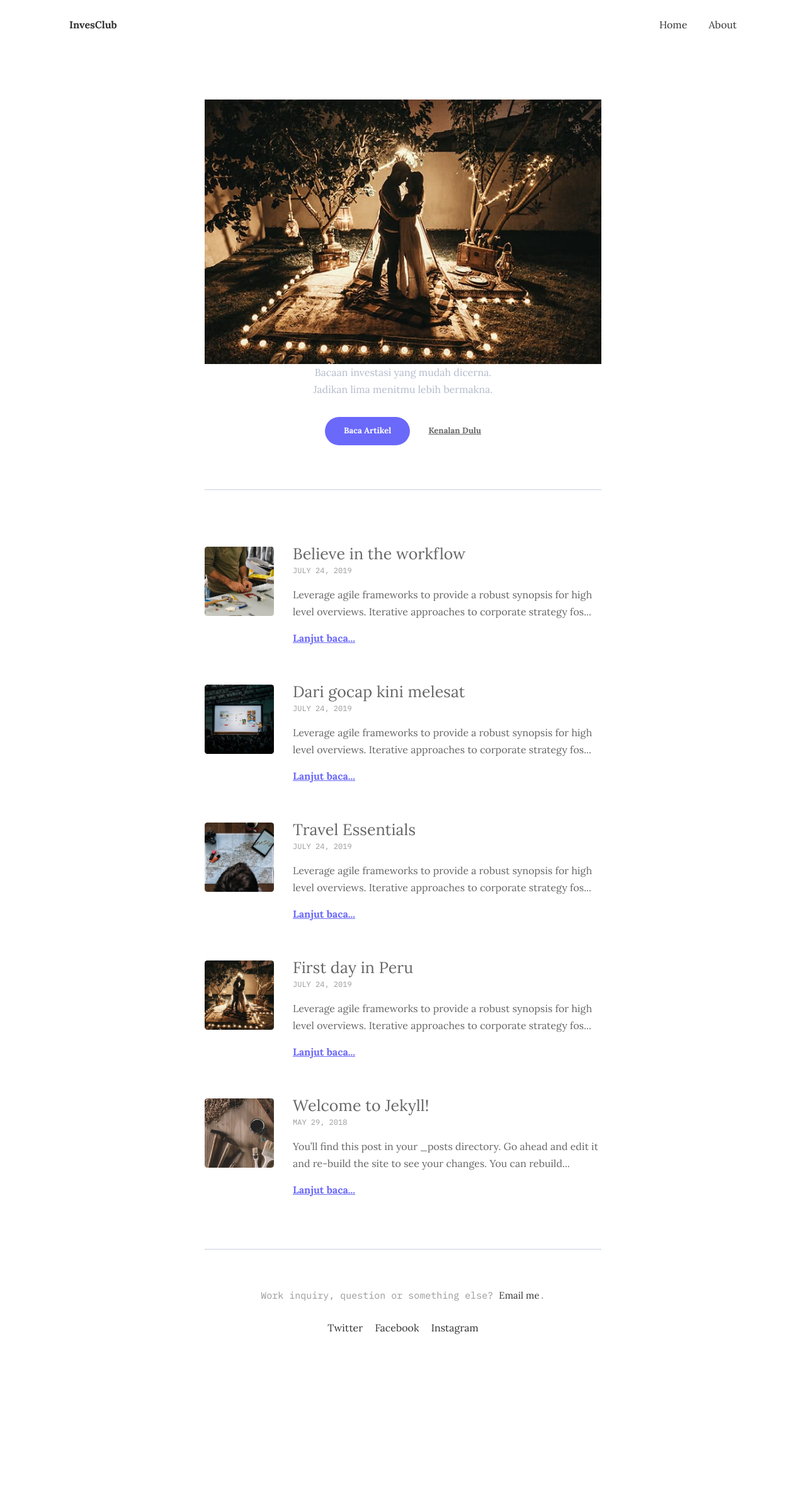
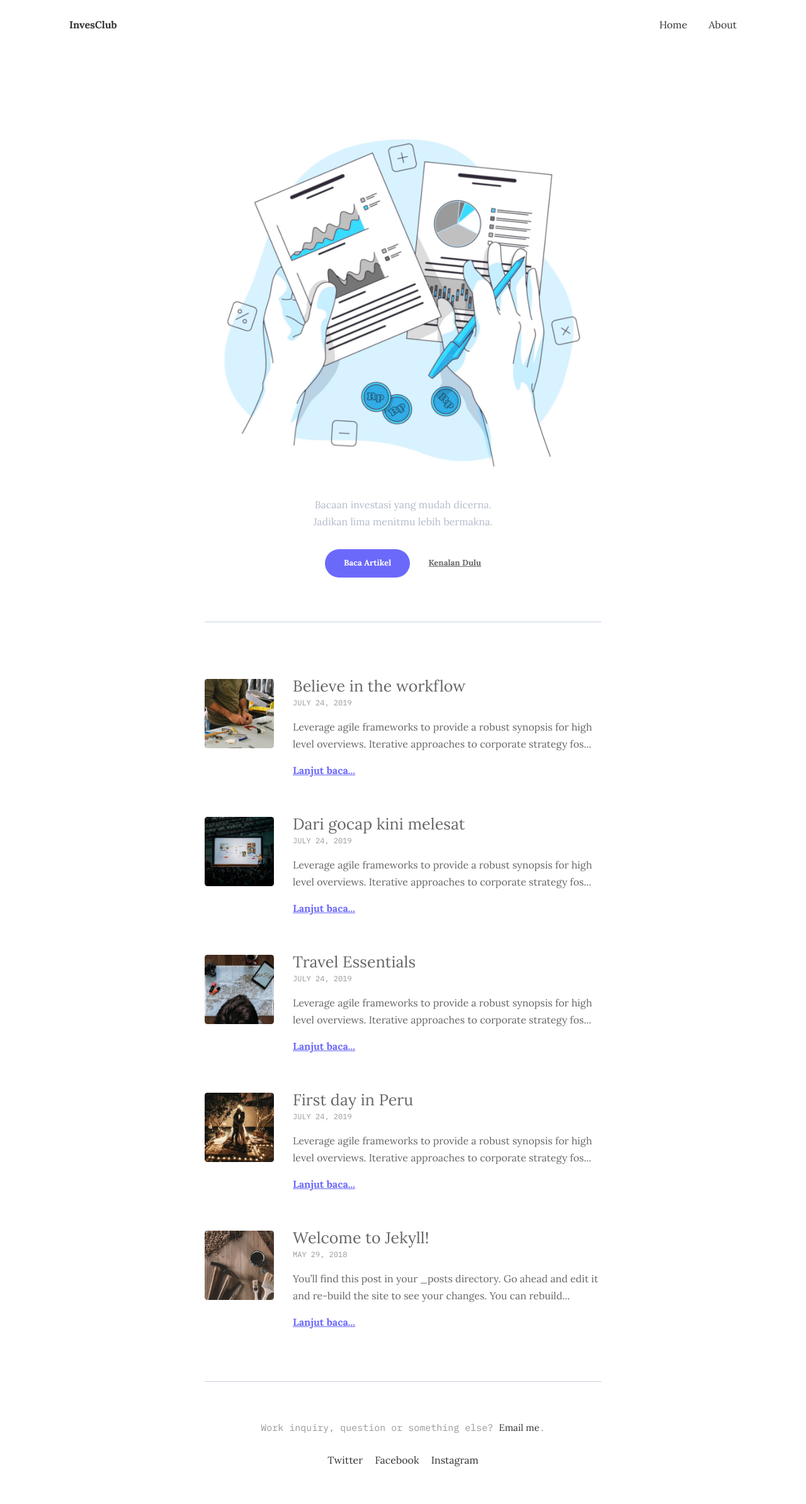
Before and after one commit to ekonomikusid/home, a Jekyll site: the page built from index.html, in a window 1280 px wide. Shown: the whole page at 63% size. Built offline with Jekyll 4.4.1, drawn with Linux system fonts in a browser that asks for light colours; before the commit the page ends 2177 px from its top, so only the background shows below that.

Commit message:
Update index.html

```diff
--- a/index.html
+++ b/index.html
@@ -6,7 +6,7 @@ layout: default
   <!-- begin author -->
   <section class="author" data-aos="fade-up" data-aos-easing="ease-out-quad" data-aos-duration="700">
     <div class="author__inner">
-  <img src="/assets/img/04.jpg" alt="{{site.author.name}}" width="100%"/>
+  <img src="/home/assets/img/home.jpg" alt="{{site.author.name}}" width="100%"/>
       <p class="author__bio">{{ site.author.bio }}</p>
       <div class="author__more">
         <a href="#baca" class="say-hello">Baca Artikel</a>
```
